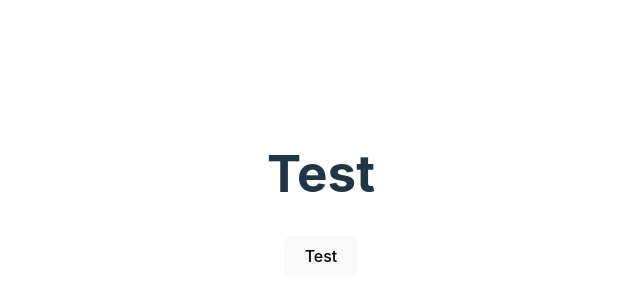
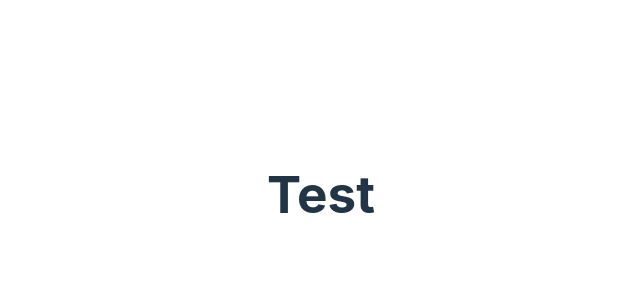
Before and after one commit to sharvenp/pxl, a Vue app: page / in a window 1280 px wide. Shown: the part 206-506 px from the top of the page, without its empty margins (319-959 px from the left). Built offline with nearby package versions, Linux system fonts and the light colour scheme.

Commit message:
add backlog to gitignore

```diff
--- a/src/App.vue
+++ b/src/App.vue
@@ -1,13 +1,6 @@
 <template>
   <h1>Test</h1>
-  <button @click="ping">Test</button>
 </template>
 
 <script setup lang="ts">
-import { ipcAPI } from './ipc-api';
-
-function ping() {
-  ipcAPI("DEBUG_PING")
-}
-
 </script>
```
Also changed, not shown: src/ipc-api.ts (+0 -15 lines), 1 other file (tests, documents, lock files or other folders).
